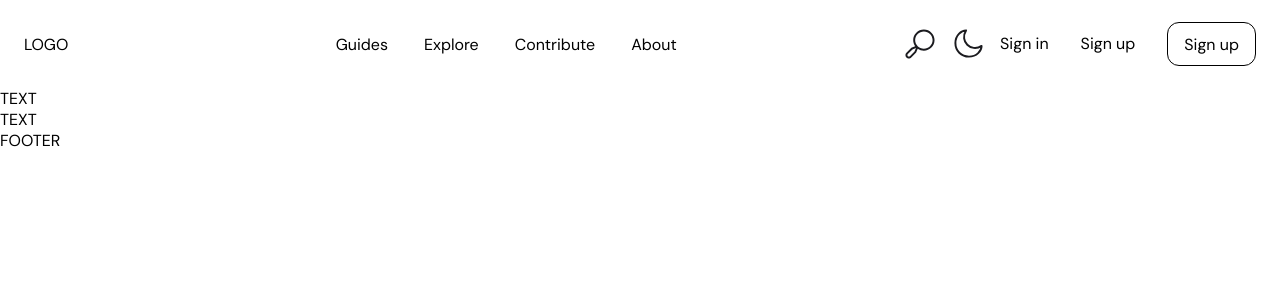
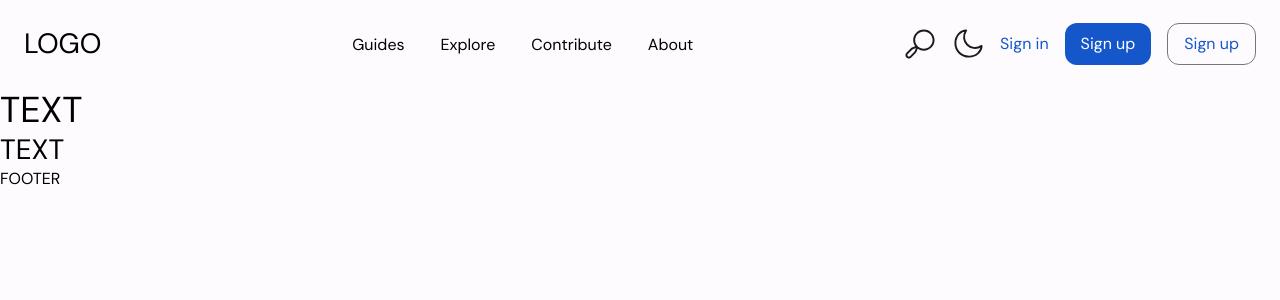
Before and after one commit to down-cast/downcast-webapp, a Next.js app: page / in a window 1280 px wide. Shown: the top 300 px of the page. Built offline with nearby package versions, Linux system fonts and the light colour scheme.

Commit message:
add surface and derived colors

```diff
--- a/src/components/buttons/Button.component.tsx
+++ b/src/components/buttons/Button.component.tsx
@@ -26,6 +26,7 @@ export const Button: FC<ButtonProps> = (props) => {
       buttonStyle = styles.textButton;
       break;
   }
+
   return (
     <button className={buttonStyle}>
       <div className={`${styles.text} body-large`}>{props.text}</div>
--- a/src/components/buttons/Button.module.scss
+++ b/src/components/buttons/Button.module.scss
@@ -1,7 +1,7 @@
-@use "/src/styles/global/variables";
+@use "/src/styles/global/variables.scss";
+@use "/src/styles/global/mixins/colors.scss";
 
 @mixin button {
-  all: unset;
   padding: 0 16px;
   border-radius: variables.$generalBorderRadius;
   border: none;
@@ -23,8 +23,8 @@
   }
 
   &:hover {
-    background-color: var(--color-on-primary-8);
     @include buttonShadow;
+    background-color: var(--color-primary-8);
   }
 }
 
@@ -37,6 +37,7 @@
 
   &:hover {
     @include buttonShadow;
+    background-color: var(--color-primary-8);
   }
 
   .text {
--- a/src/pages/_document.tsx
+++ b/src/pages/_document.tsx
@@ -16,7 +16,7 @@ class DowncastDocument extends Document {
                         rel="stylesheet"
                     />
                 </Head>
-                <body className="material-theme light-theme">
+                <body className="material-theme">
                 <Main/>
                 <NextScript/>
                 </body>
--- a/src/styles/global/globals.scss
+++ b/src/styles/global/globals.scss
@@ -1,4 +1,5 @@
 @use "theme";
+@use "text-styles";
 
 html,
 body {
--- a/src/styles/global/mixins/colors.scss
+++ b/src/styles/global/mixins/colors.scss
@@ -50,54 +50,54 @@ $inverse-surface-dark: rgb(228, 226, 230);
 $inverse-on-surface-dark: rgb(27, 27, 31);
 
 @mixin main-colors {
-  --color-primary-light: $primary-light;
-  --color-on-primary-light: $on-primary-light;
-  --color-primary-container-light: $primary-container-light;
-  --color-on-primary-container-light: $on-primary-container-light;
-  --color-secondary-light: $secondary-light;
-  --color-on-secondary-light: $on-secondary-light;
-  --color-secondary-container-light: $secondary-container-light;
-  --color-on-secondary-container-light: $on-secondary-container-light;
-  --color-tertiary-light: $tertiary-light;
-  --color-on-tertiary-light: $on-tertiary-light;
-  --color-tertiary-container-light: $tertiary-container-light;
-  --color-on-tertiary-container-light: $on-tertiary-container-light;
-  --color-error-light: $error-light;
-  --color-on-error-light: $on-error-light;
-  --color-error-container-light: $error-container-light;
-  --color-on-error-container-light: $on-error-container-light;
-  --color-outline-light: $outline-light;
-  --color-background-light: $background-light;
-  --color-on-background-light: $on-background-light;
-  --color-surface-light: $surface-light;
-  --color-on-surface-light: $on-surface-light;
-  --color-surface-variant-light: $surface-variant-light;
-  --color-on-surface-variant-light: $on-surface-variant-light;
-  --color-inverse-surface-light: $inverse-surface-light;
-  --color-inverse-on-surface-light: $inverse-on-surface-light;
-  --color-primary-dark: $primary-dark;
-  --color-on-primary-dark: $on-primary-dark;
-  --color-primary-container-dark: $primary-container-dark;
-  --color-on-primary-container-dark: $on-primary-container-dark;
-  --color-secondary-dark: $secondary-dark;
-  --color-on-secondary-dark: $on-secondary-dark;
-  --color-secondary-container-dark: $secondary-container-dark;
-  --color-on-secondary-container-dark: $on-secondary-container-dark;
-  --color-tertiary-dark: $tertiary-dark;
-  --color-on-tertiary-dark: $on-tertiary-dark;
-  --color-tertiary-container-dark: $tertiary-container-dark;
-  --color-on-tertiary-container-dark: $on-tertiary-container-dark;
-  --color-error-dark: $error-dark;
-  --color-on-error-dark: $on-error-dark;
-  --color-error-container-dark: $error-container-dark;
-  --color-on-error-container-dark: $on-error-container-dark;
-  --color-outline-dark: $outline-dark;
-  --color-background-dark: $background-dark;
-  --color-on-background-dark: $on-background-dark;
-  --color-surface-dark: $surface-dark;
-  --color-on-surface-dark: $on-surface-dark;
-  --color-surface-variant-dark: $surface-variant-dark;
-  --color-on-surface-variant-dark: $on-surface-variant-dark;
-  --color-inverse-surface-dark: $inverse-surface-dark;
-  --color-inverse-on-surface-dark: $inverse-on-surface-dark;
+  --color-primary-light: #{$primary-light};
+  --color-on-primary-light: #{$on-primary-light};
+  --color-primary-container-light: #{$primary-container-light};
+  --color-on-primary-container-light: #{$on-primary-container-light};
+  --color-secondary-light: #{$secondary-light};
+  --color-on-secondary-light: #{$on-secondary-light};
+  --color-secondary-container-light: #{$secondary-container-light};
+  --color-on-secondary-container-light: #{$on-secondary-container-light};
+  --color-tertiary-light: #{$tertiary-light};
+  --color-on-tertiary-light: #{$on-tertiary-light};
+  --color-tertiary-container-light: #{$tertiary-container-light};
+  --color-on-tertiary-container-light: #{$on-tertiary-container-light};
+  --color-error-light: #{$error-light};
+  --color-on-error-light: #{$on-error-light};
+  --color-error-container-light: #{$error-container-light};
+  --color-on-error-container-light: #{$on-error-container-light};
+  --color-outline-light: #{$outline-light};
+  --color-background-light: #{$background-light};
+  --color-on-background-light: #{$on-background-light};
+  --color-surface-light: #{$surface-light};
+  --color-on-surface-light: #{$on-surface-light};
+  --color-surface-variant-light: #{$surface-variant-light};
+  --color-on-surface-variant-light: #{$on-surface-variant-light};
+  --color-inverse-surface-light: #{$inverse-surface-light};
+  --color-inverse-on-surface-light: #{$inverse-on-surface-light};
+  --color-primary-dark: #{$primary-dark};
+  --color-on-primary-dark: #{$on-primary-dark};
+  --color-primary-container-dark: #{$primary-container-dark};
+  --color-on-primary-container-dark: #{$on-primary-container-dark};
+  --color-secondary-dark: #{$secondary-dark};
+  --color-on-secondary-dark: #{$on-secondary-dark};
+  --color-secondary-container-dark: #{$secondary-container-dark};
+  --color-on-secondary-container-dark: #{$on-secondary-container-dark};
+  --color-tertiary-dark: #{$tertiary-dark};
+  --color-on-tertiary-dark: #{$on-tertiary-dark};
+  --color-tertiary-container-dark: #{$tertiary-container-dark};
+  --color-on-tertiary-container-dark: #{$on-tertiary-container-dark};
+  --color-error-dark: #{$error-dark};
+  --color-on-error-dark: #{$on-error-dark};
+  --color-error-container-dark: #{$error-container-dark};
+  --color-on-error-container-dark: #{$on-error-container-dark};
+  --color-outline-dark: #{$outline-dark};
+  --color-background-dark: #{$background-dark};
+  --color-on-background-dark: #{$on-background-dark};
+  --color-surface-dark: #{$surface-dark};
+  --color-on-surface-dark: #{$on-surface-dark};
+  --color-surface-variant-dark: #{$surface-variant-dark};
+  --color-on-surface-variant-dark: #{$on-surface-variant-dark};
+  --color-inverse-surface-dark: #{$inverse-surface-dark};
+  --color-inverse-on-surface-dark: #{$inverse-on-surface-dark};
 }
--- a/src/styles/global/mixins/derived-colors.scss
+++ b/src/styles/global/mixins/derived-colors.scss
@@ -1,27 +1,130 @@
 @use "colors";
 
-$opacityLevel1: 0.38;
-$opacityLevel2: 0.42;
-$opacityLevel2: 0.56;
+$surface1opacity: 0.05;
+$surface2opacity: 0.08;
+$surface3opacity: 0.11;
+$surface4opacity: 0.12;
+$surface5opacity: 0.14;
+
+$opacity8: 0.08;
+$opacity12: 0.12;
+$opacity16: 0.16;
+
+
+@function adjustOpacity($color, $opacityLevel) {
+  @return rgba($color, $alpha: $opacityLevel);
+}
+
 
 @mixin derived-colors {
-  --color-primary-light-8: adjust-color(
-    var(--color-primary-light),
-    $alpha: -$opacityLevel1
-  );
+  // primary
+  --color-primary-light-8: #{adjustOpacity(colors.$primary-light, $opacity8)};
+  --color-on-primary-light-8: #{adjustOpacity(colors.$on-primary-light, $opacity8)};
+  --color-primary-light-12: #{adjustOpacity(colors.$primary-light, $opacity12)};
+  --color-on-primary-light-12: #{adjustOpacity(colors.$on-primary-light, $opacity12)};
+  --color-primary-light-16: #{adjustOpacity(colors.$primary-light, $opacity16)};
+  --color-on-primary-light-16: #{adjustOpacity(colors.$on-primary-light, $opacity16)};
 
-  --color-on-primary-light-8: adjust-color(
-    var(--color-on-primary-light),
-    $alpha: -$opacityLevel1
-  );
+  --color-primary-dark-8: #{adjustOpacity(colors.$primary-dark, $opacity8)};
+  --color-on-primary-dark-8: #{adjustOpacity(colors.$on-primary-dark, $opacity8)};
+  --color-primary-dark-12: #{adjustOpacity(colors.$primary-dark, $opacity12)};
+  --color-on-primary-dark-12: #{adjustOpacity(colors.$on-primary-dark, $opacity12)};
+  --color-primary-dark-16: #{adjustOpacity(colors.$primary-dark, $opacity16)};
+  --color-on-primary-dark-16: #{adjustOpacity(colors.$on-primary-dark, $opacity16)};
 
-  --color-primary-dark-8: adjust-color(
-    var(--color-primary-dark),
-    $alpha: -$opacityLevel1
-  );
+  // secondary
+  --color-secondary-light-8: #{adjustOpacity(colors.$secondary-light, $opacity8)};
+  --color-on-secondary-light-8: #{adjustOpacity(colors.$on-secondary-light, $opacity8)};
+  --color-secondary-light-12: #{adjustOpacity(colors.$secondary-light, $opacity12)};
+  --color-on-secondary-light-12: #{adjustOpacity(colors.$on-secondary-light, $opacity12)};
+  --color-secondary-light-16: #{adjustOpacity(colors.$secondary-light, $opacity16)};
+  --color-on-secondary-light-16: #{adjustOpacity(colors.$on-secondary-light, $opacity16)};
 
-  --color-on-primary-dark-8: adjust-color(
-    var(--color-on-primary-dark),
-    $alpha: -$opacityLevel1
-  );
+  --color-secondary-dark-8: #{adjustOpacity(colors.$secondary-dark, $opacity8)};
+  --color-on-secondary-dark-8: #{adjustOpacity(colors.$on-secondary-dark, $opacity8)};
+  --color-secondary-dark-12: #{adjustOpacity(colors.$secondary-dark, $opacity12)};
+  --color-on-secondary-dark-12: #{adjustOpacity(colors.$on-secondary-dark, $opacity12)};
+  --color-secondary-dark-16: #{adjustOpacity(colors.$secondary-dark, $opacity16)};
+  --color-on-secondary-dark-16: #{adjustOpacity(colors.$on-secondary-dark, $opacity16)};
+
+  // tertiary
+  --color-tertiary-light-8: #{adjustOpacity(colors.$tertiary-light, $opacity8)};
+  --color-on-tertiary-light-8: #{adjustOpacity(colors.$on-tertiary-light, $opacity8)};
+  --color-tertiary-light-12: #{adjustOpacity(colors.$tertiary-light, $opacity12)};
+  --color-on-tertiary-light-12: #{adjustOpacity(colors.$on-tertiary-light, $opacity12)};
+  --color-tertiary-light-16: #{adjustOpacity(colors.$tertiary-light, $opacity16)};
+  --color-on-tertiary-light-16: #{adjustOpacity(colors.$on-tertiary-light, $opacity16)};
+
+  --color-tertiary-dark-8: #{adjustOpacity(colors.$tertiary-dark, $opacity8)};
+  --color-on-tertiary-dark-8: #{adjustOpacity(colors.$on-tertiary-dark, $opacity8)};
+  --color-tertiary-dark-12: #{adjustOpacity(colors.$tertiary-dark, $opacity12)};
+  --color-on-tertiary-dark-12: #{adjustOpacity(colors.$on-tertiary-dark, $opacity12)};
+  --color-tertiary-dark-16: #{adjustOpacity(colors.$tertiary-dark, $opacity16)};
+  --color-on-tertiary-dark-16: #{adjustOpacity(colors.$on-tertiary-dark, $opacity16)};
+
+  // surface
+  --color-surface-light-1: #{adjustOpacity(colors.$surface-light, $surface1opacity)};
+  --color-surface-light-2: #{adjustOpacity(colors.$surface-light, $surface2opacity)};
+  --color-surface-light-3: #{adjustOpacity(colors.$surface-light, $surface3opacity)};
+  --color-surface-light-4: #{adjustOpacity(colors.$surface-light, $surface4opacity)};
+  --color-surface-light-5: #{adjustOpacity(colors.$surface-light, $surface5opacity)};
+
+  --color-surface-dark-1: #{adjustOpacity(colors.$surface-dark, $surface1opacity)};
+  --color-surface-dark-2: #{adjustOpacity(colors.$surface-dark, $surface2opacity)};
+  --color-surface-dark-3: #{adjustOpacity(colors.$surface-dark, $surface3opacity)};
+  --color-surface-dark-4: #{adjustOpacity(colors.$surface-dark, $surface4opacity)};
+  --color-surface-dark-5: #{adjustOpacity(colors.$surface-dark, $surface5opacity)};
 }
+
+
+@mixin derived-light-theme {
+  --color-primary-8: var(--color-primary-light-8);
+  --color-on-primary-8: var(--color-on-primary-light-8);
+  --color-primary-12: var(--color-primary-light-12);
+  --color-on-primary-12: var(--color-on-primary-light-12);
+  --color-primary-16: var(--color-primary-light-16);
+  --color-on-primary-16: var(--color-on-primary-light-16);
+
+  --color-secondary-8: var(--color-secondary-light-8);
+  --color-on-secondary-8: var(--color-on-secondary-light-8);
+  --color-secondary-12: var(--color-secondary-light-12);
+  --color-on-secondary-12: var(--color-on-secondary-light-12);
+  --color-secondary-16: var(--color-secondary-light-16);
+  --color-on-secondary-16: var(--color-on-secondary-light-16);
+
+  --color-tertiary-8: var(--color-tertiary-light-8);
+  --color-on-tertiary-8: var(--color-on-tertiary-light-8);
+  --color-tertiary-12: var(--color-tertiary-light-12);
+  --color-on-tertiary-12: var(--color-on-tertiary-light-12);
+  --color-tertiary-16: var(--color-tertiary-light-16);
+  --color-on-tertiary-16: var(--color-on-tertiary-light-16);
+
+  --color-surface-1: var(--color-surface-1);
+  --color-surface-2: var(--color-surface-2);
+  --color-surface-3: var(--color-surface-3);
+  --color-surface-4: var(--color-surface-4);
+  --color-surface-5: var(--color-surface-5);
+}
+
+@mixin derived-dark-theme {
+  --color-primary-8: var(--color-primary-dark-8);
+  --color-on-primary-8: var(--color-on-primary-dark-8);
+  --color-primary-12: var(--color-primary-dark-12);
+  --color-on-primary-12: var(--color-on-primary-dark-12);
+  --color-primary-16: var(--color-primary-dark-16);
+  --color-on-primary-16: var(--color-on-primary-dark-16);
+
+  --color-secondary-8: var(--color-secondary-dark-8);
+  --color-on-secondary-8: var(--color-on-secondary-dark-8);
+  --color-secondary-12: var(--color-secondary-dark-12);
+  --color-on-secondary-12: var(--color-on-secondary-dark-12);
+  --color-secondary-16: var(--color-secondary-dark-16);
+  --color-on-secondary-16: var(--color-on-secondary-dark-16);
+
+  --color-tertiary-8: var(--color-tertiary-dark-8);
+  --color-on-tertiary-8: var(--color-on-tertiary-dark-8);
+  --color-tertiary-12: var(--color-tertiary-dark-12);
+  --color-on-tertiary-12: var(--color-on-tertiary-dark-12);
+  --color-tertiary-16: var(--color-tertiary-dark-16);
+  --color-on-tertiary-16: var(--color-on-tertiary-dark-16);
+}
--- a/src/styles/global/theme.scss
+++ b/src/styles/global/theme.scss
@@ -29,9 +29,6 @@
   --color-on-surface-variant: var(--color-on-surface-variant-light);
   --color-inverse-surface: var(--color-inverse-surface-light);
   --color-inverse-on-surface: var(--color-inverse-on-surface-light);
-
-  --color-primary-8: var(--color-primary-light-8);
-  --color-on-primary-8: var(--color-on-primary-light-8);
 }
 
 @mixin dark-theme {
@@ -61,10 +58,6 @@
   --color-on-surface-variant: var(--color-on-surface-variant-dark);
   --color-inverse-surface: var(--color-inverse-surface-dark);
   --color-inverse-on-surface: var(--color-inverse-on-surface-dark);
-
-
-  --color-primary-8: var(--color-primary-dark-8);
-  --color-on-primary-8: var(--color-on-primary-dark-8);
 }
 
 
```
